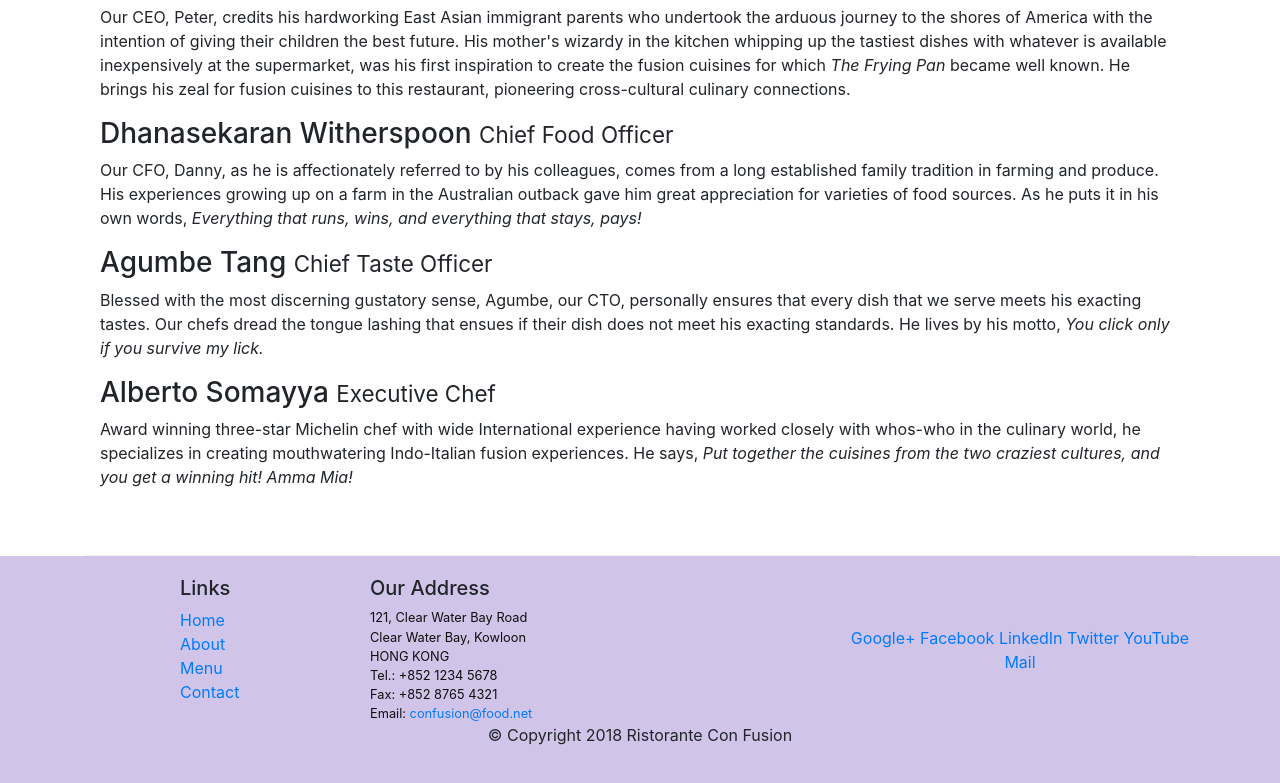
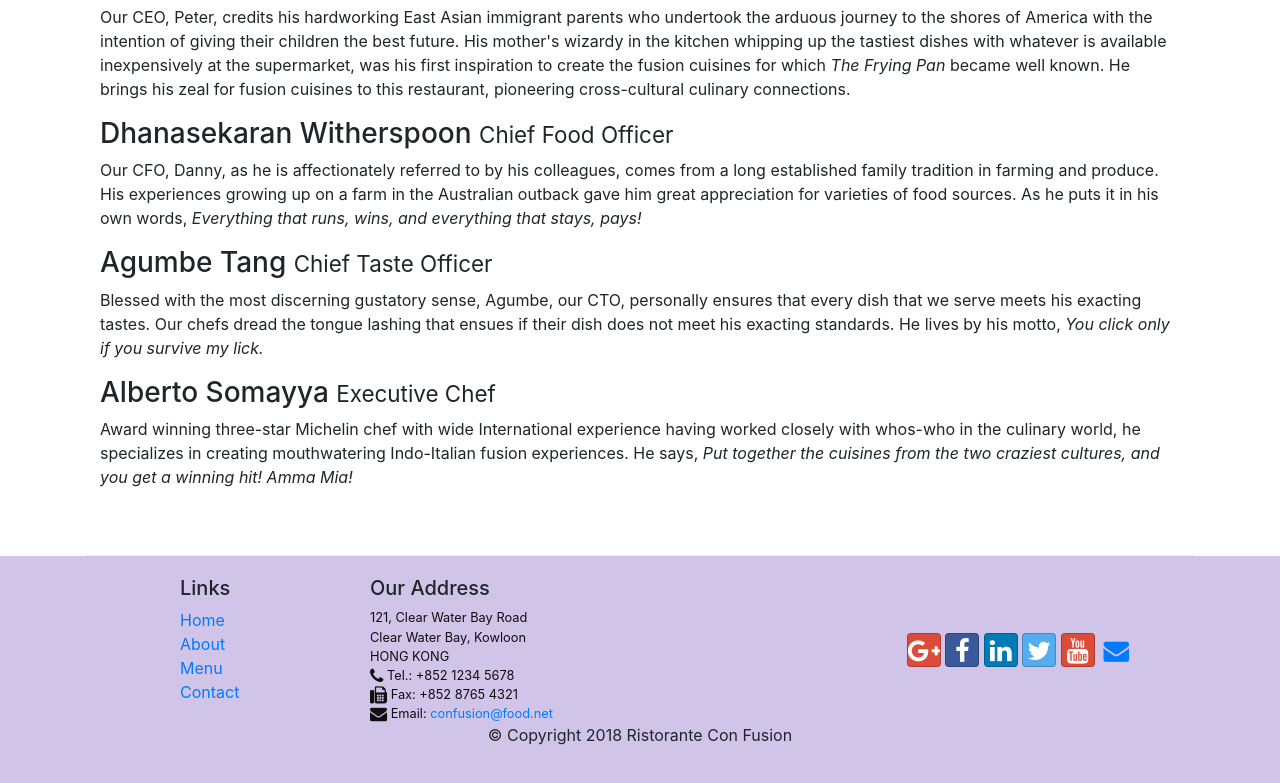
Before and after one commit to angelmgl/cursoBootstrap4, a website: page aboutus.html in a window 1280 px wide. Shown: the part 998-1781 px from the top of the page. Drawn offline with nearby package versions, Linux system fonts and the light colour scheme.

Commit message:
Icon Fonts

```diff
--- a/aboutus.html
+++ b/aboutus.html
@@ -9,7 +9,10 @@
 
     <!-- Bootstrap CSS -->
     <link rel="stylesheet" href="node_modules/bootstrap/dist/css/bootstrap.min.css">
+    <link rel="stylesheet" href="node_modules/font-awesome/css/font-awesome.min.css">
+    <link rel="stylesheet" href="node_modules/bootstrap-social/bootstrap-social.css">
     <link rel="stylesheet" href="css/styles.css">
+
     <title>Ristorante Con Fusion: About Us</title>
 
 </head>
@@ -23,10 +26,10 @@
             <a href="./index.html" class="navbar-brand mr-auto">Ristorante Con Fusion</a>
             <div class="collapse navbar-collapse" id="Navbar">
                 <ul class="navbar-nav mr-auto">
-                    <li class="nav-item"><a href="./index.html" class="nav-link">Home</a></li>
-                    <li class="nav-item active"><a href="#" class="nav-link">About</a></li>
-                    <li class="nav-item"><a href="#" class="nav-link">Menu</a></li>
-                    <li class="nav-item"><a href="#" class="nav-link">Contact</a></li>
+                    <li class="nav-item"><a href="./index.html" class="nav-link"><span class="fa fa-home fa-lg"></span> Home</a></li>
+                    <li class="nav-item active"><a href="#" class="nav-link"><span class="fa fa-info fa-lg"></span> About</a></li>
+                    <li class="nav-item"><a href="#" class="nav-link"><span class="fa fa-list fa-lg"></span> Menu</a></li>
+                    <li class="nav-item"><a href="#" class="nav-link"><span class="fa fa-address-card fa-lg"></span> Contact</a></li>
                 </ul>
             </div>
         </div>
@@ -103,19 +106,19 @@
 		              121, Clear Water Bay Road<br>
 		              Clear Water Bay, Kowloon<br>
 		              HONG KONG<br>
-		              Tel.: +852 1234 5678<br>
-		              Fax: +852 8765 4321<br>
-		              Email: <a href="mailto:confusion@food.net">confusion@food.net</a>
+		              <i class="fa fa-phone fa-lg"></i> Tel.: +852 1234 5678<br>
+		              <i class="fa fa-fax fa-lg"></i> Fax: +852 8765 4321<br>
+		              <i class="fa fa-envelope fa-lg"></i> Email: <a href="mailto:confusion@food.net">confusion@food.net</a>
 		           </address>
                 </div>
                 <div class="col-12 col-sm-4 align-self-center">
                     <div class="text-center">
-                        <a href="http://google.com/+">Google+</a>
-                        <a href="http://www.facebook.com/profile.php?id=">Facebook</a>
-                        <a href="http://www.linkedin.com/in/">LinkedIn</a>
-                        <a href="http://twitter.com/">Twitter</a>
-                        <a href="http://youtube.com/">YouTube</a>
-                        <a href="mailto:">Mail</a>
+                        <a class="btn btn-social-icon btn-google" href="http://google.com/+"><i class="fa fa-google-plus fa-lg"></i></a>
+                        <a class="btn btn-social-icon btn-facebook" href="http://www.facebook.com/profile.php?id="><i class="fa fa-facebook fa-lg"></i></a>
+                        <a class="btn btn-social-icon btn-linkedin" href="http://www.linkedin.com/in/"><i class="fa fa-linkedin fa-lg"></i></a>
+                        <a class="btn btn-social-icon btn-twitter" href="http://twitter.com/"><i class="fa fa-twitter fa-lg"></i></a>
+                        <a class="btn btn-social-icon btn-google" href="http://youtube.com/"><i class="fa fa-youtube fa-lg"></i></a>
+                        <a class="btn btn-social-icon" href="mailto:"><i class="fa fa-envelope fa-lg"></i></a>
                     </div>
                 </div>
            </div>
--- a/package.json
+++ b/package.json
@@ -15,6 +15,8 @@
   },
   "dependencies": {
     "bootstrap": "^4.0.0",
+    "bootstrap-social": "^5.1.1",
+    "font-awesome": "^4.7.0",
     "jquery": "^3.3.1",
     "popper.js": "^1.12.9"
   }
```
Also changed, not shown: index.html (+16 -13 lines), 1 other file.
